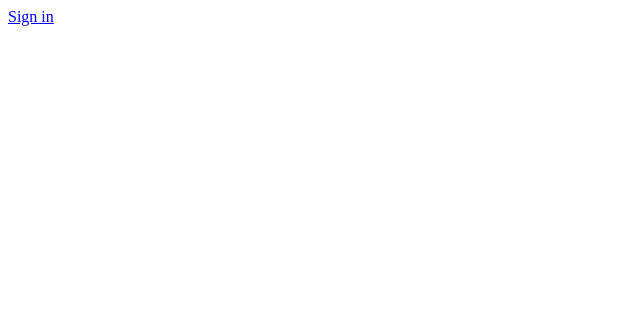
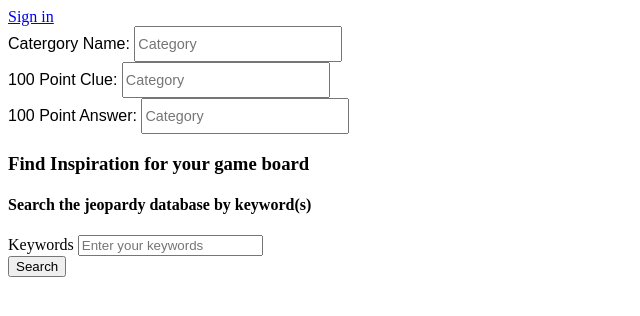
Before and after one commit to teamupcube/jeopardy_for_teachers_app, a Vue app in the folder app/: page /search in a window 1280 px wide. Before the commit this address led to /. Shown: the top 316 px of the page, without its empty margins (0-640 px from the left). Built offline with nearby package versions, Linux system fonts and the light colour scheme.

Commit message:
creating and writing methods for search form

```diff
--- a/app/src/components/CategoryForm.vue
+++ b/app/src/components/CategoryForm.vue
@@ -14,6 +14,7 @@
           :name="`category${categoryNumber}-name`" placeholder="Category" required>
       </div>
     </form>
+    <Search :onSearch="handleSearch"/>
 
   </div>
 
@@ -21,9 +22,31 @@
 </template>
 
 <script>
+import Search from './Search.vue';
+import api from '../services/api';
+
 export default {
-
+  data() {
+    return {
+      clues: '',
+      items: '',
+      search: ''
+    };
+  },
+  components: {
+    Search
+  },
   methods: {
+    handleSearch(search) {
+      this.search = search;
+      this.searchData();
+    },
+    searchData() {
+      api.getData(this.search)
+        .then(response => {
+          this.clues = response.items.map(clue => clue.clue);
+        });
+    }
 
   }
 
--- /dev/null
+++ b/app/src/components/Search.vue
@@ -0,0 +1,38 @@
+<template>
+  <div>
+    <h3>Find Inspiration for your game board</h3>
+    <h4>Search the jeopardy database by keyword(s)</h4>
+    <form @submit.prevent="handleSubmit">
+      <div>Keywords
+        <input
+          type="text"
+          name="searcg"
+          placeholder="Enter your keywords"
+          v-model="search"
+          required>
+      </div>
+      <button>Search</button>
+    </form>
+  </div>
+</template>
+
+<script>
+export default {
+
+  data() {
+    return {
+      search: ''
+    };
+  },
+  methods: {
+    handleSubmit() {
+      this.onSearch(this.search);
+    }
+  }
+
+};
+</script>
+
+<style>
+
+</style>
```
Also changed, not shown: app/src/router.js (+8 -1 lines).
